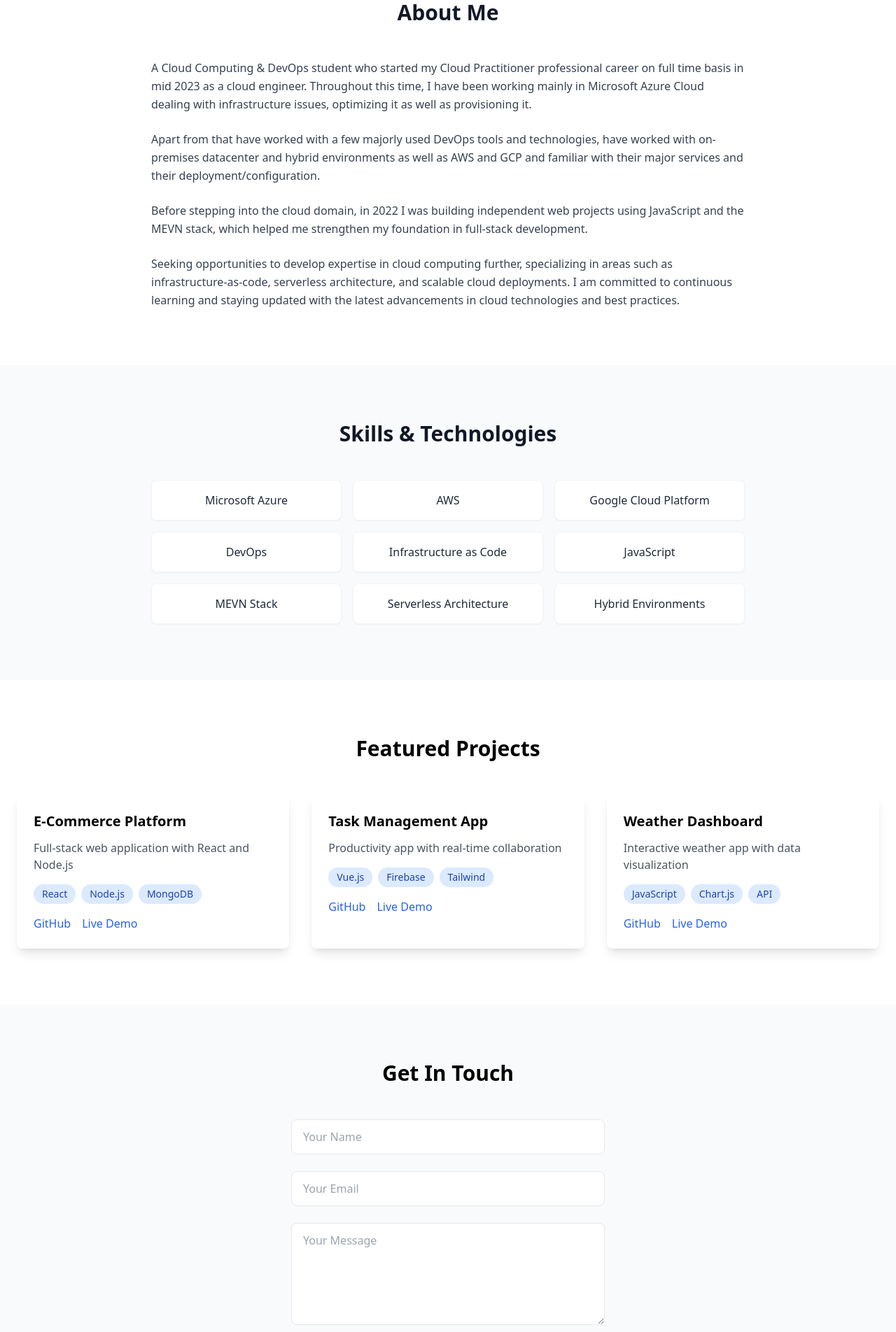
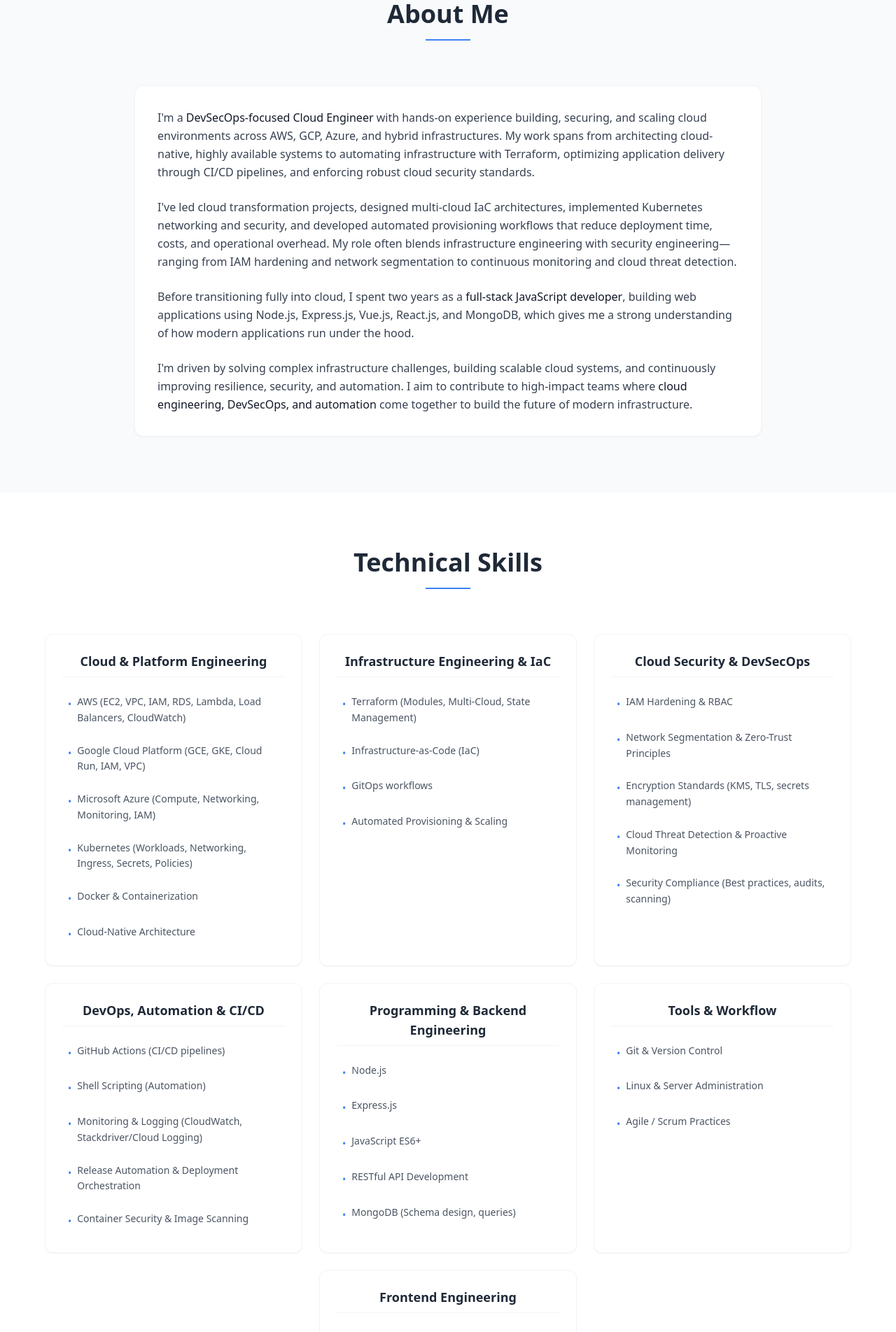
Before and after one commit to AbdurRehman924/Personal-Portfolio, a React (Create React App) app: page / in a window 1280 px wide. Shown: the part 880-2784 px from the top of the page at 70% size. Built offline with nearby package versions, Linux system fonts and the light colour scheme.

Commit message:
Update portfolio components and remove Projects section

```diff
--- a/src/components/About.jsx
+++ b/src/components/About.jsx
@@ -1,31 +1,34 @@
+import React from 'react';
+
 const About = () => {
   return (
-    <section className="py-20 bg-white">
-      <div className="max-w-4xl mx-auto px-6">
-        <h2 className="text-3xl font-bold text-gray-900 mb-12 text-center">About Me</h2>
-        <div className="prose prose-lg max-w-none text-gray-700 leading-relaxed">
-          <p className="mb-6">
-            A Cloud Computing & DevOps student who started my Cloud Practitioner professional career
-            on full time basis in mid 2023 as a cloud engineer. Throughout this time, I have been
-            working mainly in Microsoft Azure Cloud dealing with infrastructure issues, optimizing
-            it as well as provisioning it.
-          </p>
-          <p className="mb-6">
-            Apart from that have worked with a few majorly used DevOps tools and technologies,
-            have worked with on-premises datacenter and hybrid environments as well as AWS and GCP
-            and familiar with their major services and their deployment/configuration.
-          </p>
-          <p className="mb-6">
-            Before stepping into the cloud domain, in 2022 I was building independent web projects
-            using JavaScript and the MEVN stack, which helped me strengthen my foundation in
-            full-stack development.
-          </p>
-          <p>
-            Seeking opportunities to develop expertise in cloud computing further, specializing in
-            areas such as infrastructure-as-code, serverless architecture, and scalable cloud
-            deployments. I am committed to continuous learning and staying updated with the latest
-            advancements in cloud technologies and best practices.
-          </p>
+    <section id="about" className="py-20 bg-gray-50">
+      <div className="container mx-auto px-6">
+        <div className="text-center mb-16">
+          <h2 className="text-4xl font-bold text-gray-800 mb-4">About Me</h2>
+          <div className="w-16 h-0.5 bg-blue-500 mx-auto"></div>
+        </div>
+
+        <div className="max-w-4xl mx-auto">
+          <div className="bg-white border border-gray-100 rounded-xl p-8 shadow-sm hover:shadow-lg hover:scale-105 transition-all duration-300 ease-in-out ">
+            <div className="space-y-6 text-left leading-relaxed">
+              <p className="text-gray-700">
+                I'm a <span className="font-medium text-gray-900">DevSecOps-focused Cloud Engineer</span> with hands-on experience building, securing, and scaling cloud environments across AWS, GCP, Azure, and hybrid infrastructures. My work spans from architecting cloud-native, highly available systems to automating infrastructure with Terraform, optimizing application delivery through CI/CD pipelines, and enforcing robust cloud security standards.
+              </p>
+
+              <p className="text-gray-700">
+                I've led cloud transformation projects, designed multi-cloud IaC architectures, implemented Kubernetes networking and security, and developed automated provisioning workflows that reduce deployment time, costs, and operational overhead. My role often blends infrastructure engineering with security engineering—ranging from IAM hardening and network segmentation to continuous monitoring and cloud threat detection.
+              </p>
+
+              <p className="text-gray-700">
+                Before transitioning fully into cloud, I spent two years as a <span className="font-medium text-gray-900">full-stack JavaScript developer</span>, building web applications using Node.js, Express.js, Vue.js, React.js, and MongoDB, which gives me a strong understanding of how modern applications run under the hood.
+              </p>
+
+              <p className="text-gray-700">
+                I'm driven by solving complex infrastructure challenges, building scalable cloud systems, and continuously improving resilience, security, and automation. I aim to contribute to high-impact teams where <span className="font-medium text-gray-900">cloud engineering, DevSecOps, and automation</span> come together to build the future of modern infrastructure.
+              </p>
+            </div>
+          </div>
         </div>
       </div>
     </section>
--- a/src/components/Contact.jsx
+++ b/src/components/Contact.jsx
@@ -1,34 +1,25 @@
-import React from 'react';
-
 const Contact = () => {
   return (
-    <section id="contact" className="py-20 bg-gray-50">
-      <div className="container mx-auto px-6">
-        <h2 className="text-3xl font-bold text-center mb-12">Get In Touch</h2>
-        <div className="max-w-md mx-auto">
-          <form className="space-y-6">
-            <input
-              type="text"
-              placeholder="Your Name"
-              className="w-full px-4 py-3 border rounded-lg focus:outline-none focus:ring-2 focus:ring-blue-500"
-            />
-            <input
-              type="email"
-              placeholder="Your Email"
-              className="w-full px-4 py-3 border rounded-lg focus:outline-none focus:ring-2 focus:ring-blue-500"
-            />
-            <textarea
-              placeholder="Your Message"
-              rows="5"
-              className="w-full px-4 py-3 border rounded-lg focus:outline-none focus:ring-2 focus:ring-blue-500"
-            ></textarea>
-            <button
-              type="submit"
-              className="w-full bg-blue-600 text-white py-3 rounded-lg hover:bg-blue-700 transition duration-300"
-            >
-              Send Message
-            </button>
-          </form>
+    <section className="py-20 bg-white">
+      <div className="max-w-4xl mx-auto px-6 text-center">
+        <h2 className="text-3xl font-bold text-gray-900 mb-12 animate-bounce">Get In Touch</h2>
+        <p className="text-lg text-gray-600 mb-8">
+          Open to new challenges and growth opportunities in cloud computing,
+          aiming to make a meaningful impact in the industry.
+        </p>
+        <div className="space-y-4">
+          <div className="p-4 bg-gray-50 rounded-lg">
+            <p className="text-gray-500">Email</p>
+            <a href="mailto:pure.art.endeavor@gmail.com" className="font-medium text-blue-600 hover:text-blue-800">pure.art.endeavor@gmail.com</a>
+          </div>
+          <div className="p-4 bg-gray-50 rounded-lg">
+            <p className="text-gray-500">LinkedIn</p>
+            <a href="https://www.linkedin.com/in/khan-abdurrehman-883653214/" target="_blank" rel="noopener noreferrer" className="font-medium text-blue-600 hover:text-blue-800">https://www.linkedin.com/in/khan-abdurrehman-883653214/</a>
+          </div>
+          <div className="p-4 bg-gray-50 rounded-lg">
+            <p className="text-gray-500">Phone</p>
+            <p className="font-medium">+923010755088</p>
+          </div>
         </div>
       </div>
     </section>
--- a/src/components/Projects.jsx
+++ /dev/null
@@ -1,56 +0,0 @@
-import React from 'react';
-
-const Projects = () => {
-  const projects = [
-    {
-      title: "E-Commerce Platform",
-      description: "Full-stack web application with React and Node.js",
-      tech: ["React", "Node.js", "MongoDB"],
-      github: "#",
-      demo: "#"
-    },
-    {
-      title: "Task Management App",
-      description: "Productivity app with real-time collaboration",
-      tech: ["Vue.js", "Firebase", "Tailwind"],
-      github: "#",
-      demo: "#"
-    },
-    {
-      title: "Weather Dashboard",
-      description: "Interactive weather app with data visualization",
-      tech: ["JavaScript", "Chart.js", "API"],
-      github: "#",
-      demo: "#"
-    }
-  ];
-
-  return (
-    <section id="projects" className="py-20">
-      <div className="container mx-auto px-6">
-        <h2 className="text-3xl font-bold text-center mb-12">Featured Projects</h2>
-        <div className="grid md:grid-cols-2 lg:grid-cols-3 gap-8">
-          {projects.map((project, index) => (
-            <div key={index} className="bg-white rounded-lg shadow-lg p-6 hover:shadow-xl transition duration-300">
-              <h3 className="text-xl font-semibold mb-3">{project.title}</h3>
-              <p className="text-gray-600 mb-4">{project.description}</p>
-              <div className="flex flex-wrap gap-2 mb-4">
-                {project.tech.map((tech, i) => (
-                  <span key={i} className="bg-blue-100 text-blue-800 px-3 py-1 rounded-full text-sm">
-                    {tech}
-                  </span>
-                ))}
-              </div>
-              <div className="flex space-x-4">
-                <a href={project.github} className="text-blue-600 hover:underline">GitHub</a>
-                <a href={project.demo} className="text-blue-600 hover:underline">Live Demo</a>
-              </div>
-            </div>
-          ))}
-        </div>
-      </div>
-    </section>
-  );
-};
-
-export default Projects;
--- a/src/components/Skills.jsx
+++ b/src/components/Skills.jsx
@@ -1,18 +1,102 @@
+import React from 'react';
+
 const Skills = () => {
-  const skills = [
-    'Microsoft Azure', 'AWS', 'Google Cloud Platform',
-    'DevOps', 'Infrastructure as Code', 'JavaScript',
-    'MEVN Stack', 'Serverless Architecture', 'Hybrid Environments'
+  const skillCategories = [
+    {
+      title: "Cloud & Platform Engineering",
+      skills: [
+        "AWS (EC2, VPC, IAM, RDS, Lambda, Load Balancers, CloudWatch)",
+        "Google Cloud Platform (GCE, GKE, Cloud Run, IAM, VPC)",
+        "Microsoft Azure (Compute, Networking, Monitoring, IAM)",
+        "Kubernetes (Workloads, Networking, Ingress, Secrets, Policies)",
+        "Docker & Containerization",
+        "Cloud-Native Architecture"
+      ]
+    },
+    {
+      title: "Infrastructure Engineering & IaC",
+      skills: [
+        "Terraform (Modules, Multi-Cloud, State Management)",
+        "Infrastructure-as-Code (IaC)",
+        "GitOps workflows",
+        "Automated Provisioning & Scaling"
+      ]
+    },
+    {
+      title: "Cloud Security & DevSecOps",
+      skills: [
+        "IAM Hardening & RBAC",
+        "Network Segmentation & Zero-Trust Principles",
+        "Encryption Standards (KMS, TLS, secrets management)",
+        "Cloud Threat Detection & Proactive Monitoring",
+        "Security Compliance (Best practices, audits, scanning)"
+      ]
+    },
+    {
+      title: "DevOps, Automation & CI/CD",
+      skills: [
+        "GitHub Actions (CI/CD pipelines)",
+        "Shell Scripting (Automation)",
+        "Monitoring & Logging (CloudWatch, Stackdriver/Cloud Logging)",
+        "Release Automation & Deployment Orchestration",
+        "Container Security & Image Scanning"
+      ]
+    },
+    {
+      title: "Programming & Backend Engineering",
+      skills: [
+        "Node.js",
+        "Express.js",
+        "JavaScript ES6+",
+        "RESTful API Development",
+        "MongoDB (Schema design, queries)"
+      ]
+    },
+    {
+      title: "Tools & Workflow",
+      skills: [
+        "Git & Version Control",
+        "Linux & Server Administration",
+        "Agile / Scrum Practices"
+      ]
+    },
+    {
+      title: "Frontend Engineering",
+      skills: [
+        "React.js",
+        "Vue.js",
+        "Component-driven UI",
+        "State management basics"
+      ]
+    }
   ];
 
   return (
-    <section className="py-20 bg-gray-50">
-      <div className="max-w-4xl mx-auto px-6">
-        <h2 className="text-3xl font-bold text-gray-900 mb-12 text-center">Skills & Technologies</h2>
-        <div className="grid grid-cols-2 md:grid-cols-3 gap-4">
-          {skills.map((skill, index) => (
-            <div key={index} className="bg-white p-4 rounded-lg shadow-sm border border-gray-100 text-center">
-              <span className="text-gray-800 font-medium">{skill}</span>
+    <section id="skills" className="py-20 bg-white">
+      <div className="container mx-auto px-6">
+        <div className="text-center mb-16">
+          <h2 className="text-4xl font-bold text-gray-800 mb-4">Technical Skills</h2>
+          <div className="w-16 h-0.5 bg-blue-500 mx-auto"></div>
+        </div>
+
+        <div className="max-w-6xl mx-auto grid md:grid-cols-2 lg:grid-cols-3 gap-6">
+          {skillCategories.map((category, index) => (
+            <div
+              key={index}
+              className={`bg-white border border-gray-100 rounded-xl p-6 shadow-sm hover:shadow-lg hover:scale-105 hover:border-blue-200 transition-all duration-300 ease-in-out  ${index === skillCategories.length - 1 ? 'md:col-span-2 lg:col-span-1 lg:col-start-2' : ''
+                }`}
+            >
+              <h3 className="text-lg font-semibold text-gray-800 mb-4 pb-2 border-b border-gray-100 text-center">
+                {category.title}
+              </h3>
+              <div className="space-y-2 text-left">
+                {category.skills.map((skill, skillIndex) => (
+                  <div key={skillIndex} className="text-gray-600 text-sm leading-relaxed flex items-start hover:text-gray-800 hover:bg-gray-50 hover:scale-105 transition-all duration-200 ease-in-out p-2 rounded-md ">
+                    <span className="text-blue-500 mr-2 mt-1">•</span>
+                    <span>{skill}</span>
+                  </div>
+                ))}
+              </div>
             </div>
           ))}
         </div>
```
Also changed, not shown: src/components/Hero.jsx (+32 -1 lines).
